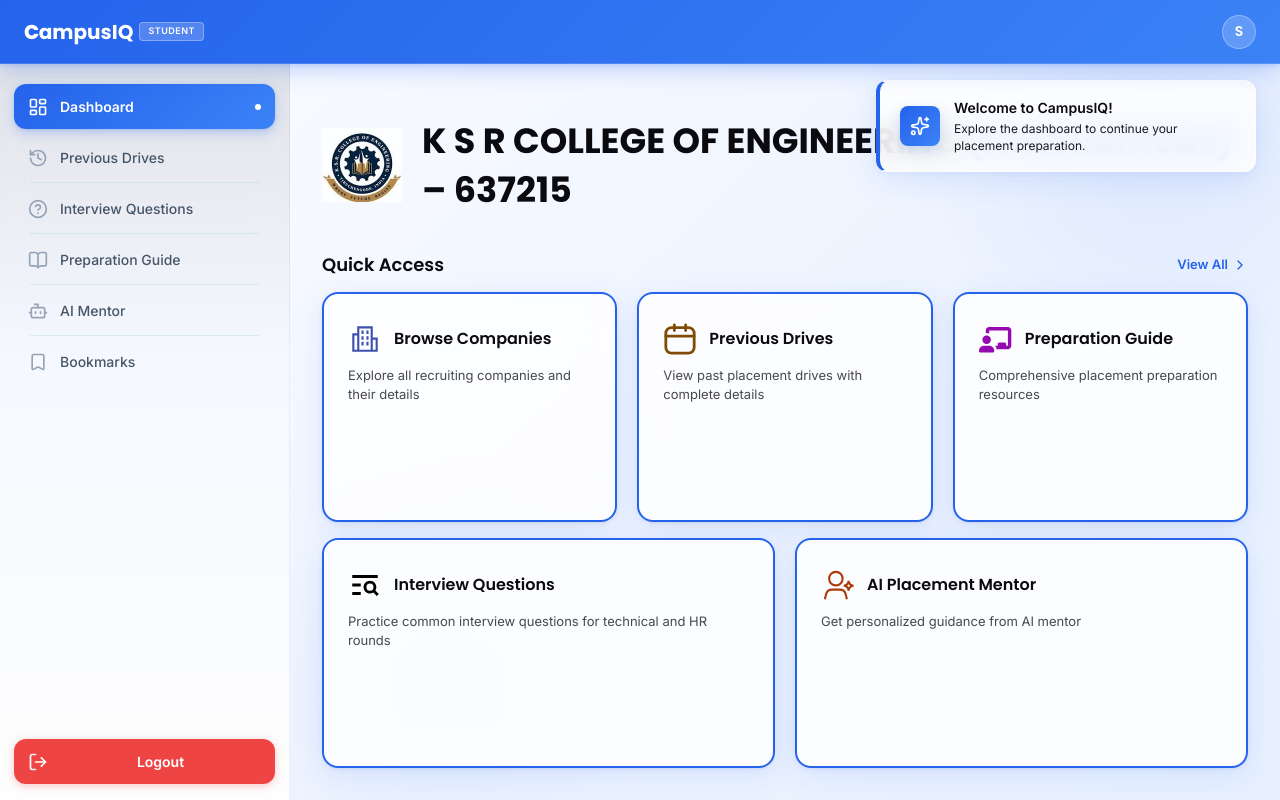
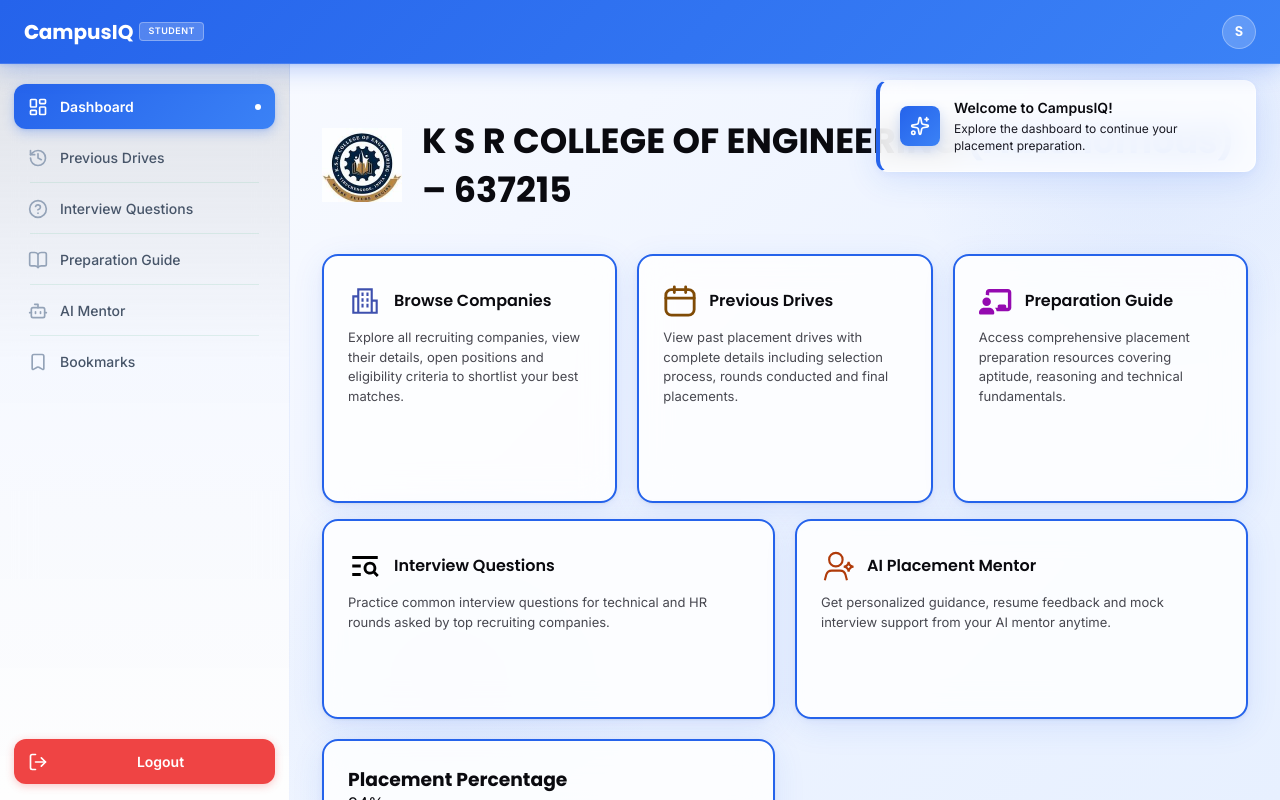
Before and after one commit to GowrinathSivakumar/CampusIQ, a React (Vite) app in the folder frontend/: page /student/dashboard in a window 1280 px wide. Built offline with nearby package versions, Linux system fonts and the light colour scheme.

Commit message:
updated dashboard logic

```diff
--- a/frontend/src/pages/student/Dashboard.tsx
+++ b/frontend/src/pages/student/Dashboard.tsx
@@ -1,6 +1,5 @@
 import { useEffect, useState } from 'react'
-import { Link } from 'react-router-dom'
-import { ChevronRight, Sparkles } from 'lucide-react'
+import { Sparkles } from 'lucide-react'
 import QuickAccessCard from '../../components/QuickAccessCard'
 import KSRCELogo from '../../assets/KSRCE logo.jpg'
 import StuBrowseCompany from '../../assets/stu_browse_company.svg'
@@ -14,31 +13,31 @@
 const quickAccessItems = [
   {
     title: 'Browse Companies',
-    description: 'Explore all recruiting companies and their details',
+    description: 'Explore all recruiting companies, view their details, open positions and eligibility criteria to shortlist your best matches.',
     icon: StuBrowseCompany,
     path: '/student/companies',
   },
   {
     title: 'Previous Drives',
-    description: 'View past placement drives with complete details',
+    description: 'View past placement drives with complete details including selection process, rounds conducted and final placements.',
     icon: StuPreviousDrive,
     path: '/student/drives',
   },
   {
     title: 'Preparation Guide',
-    description: 'Comprehensive placement preparation resources',
+    description: 'Access comprehensive placement preparation resources covering aptitude, reasoning and technical fundamentals.',
     icon: StuPreparationGuide,
     path: '/student/preparation',
   },
   {
     title: 'Interview Questions',
-    description: 'Practice common interview questions for technical and HR rounds',
+    description: 'Practice common interview questions for technical and HR rounds asked by top recruiting companies.',
     icon: StuInterviewQuestions,
     path: '/student/questions',
   },
   {
     title: 'AI Placement Mentor',
-    description: 'Get personalized guidance from AI mentor',
+    description: 'Get personalized guidance, resume feedback and mock interview support from your AI mentor anytime.',
     icon: StuAiIcon,
     path: '/student/ai',
   },
@@ -77,13 +76,6 @@
       </div>
 
       <div className="student-dashboard-section">
-        <div className="student-dashboard-section-header">
-          <h2 className="student-dashboard-section-title">Quick Access</h2>
-          <Link to="/student/companies" className="student-dashboard-view-all">
-            View All
-            <ChevronRight size={16} />
-          </Link>
-        </div>
         <div className="student-dashboard-quick-access-top">
           {quickAccessItems.slice(0, 3).map((item) => (
             <QuickAccessCard
@@ -105,6 +97,13 @@
               path={item.path}
             />
           ))}
+          <div className="quick-access-card placement-percentage-card">
+            <div className="placement-percentage-content">
+              <h3 className="placement-percentage-title">Placement Percentage</h3>
+              <div className="placement-percentage-value">94%</div>
+              <p className="placement-percentage-desc">of eligible students placed in the latest campus recruitment drive</p>
+            </div>
+          </div>
         </div>
       </div>
 
```
